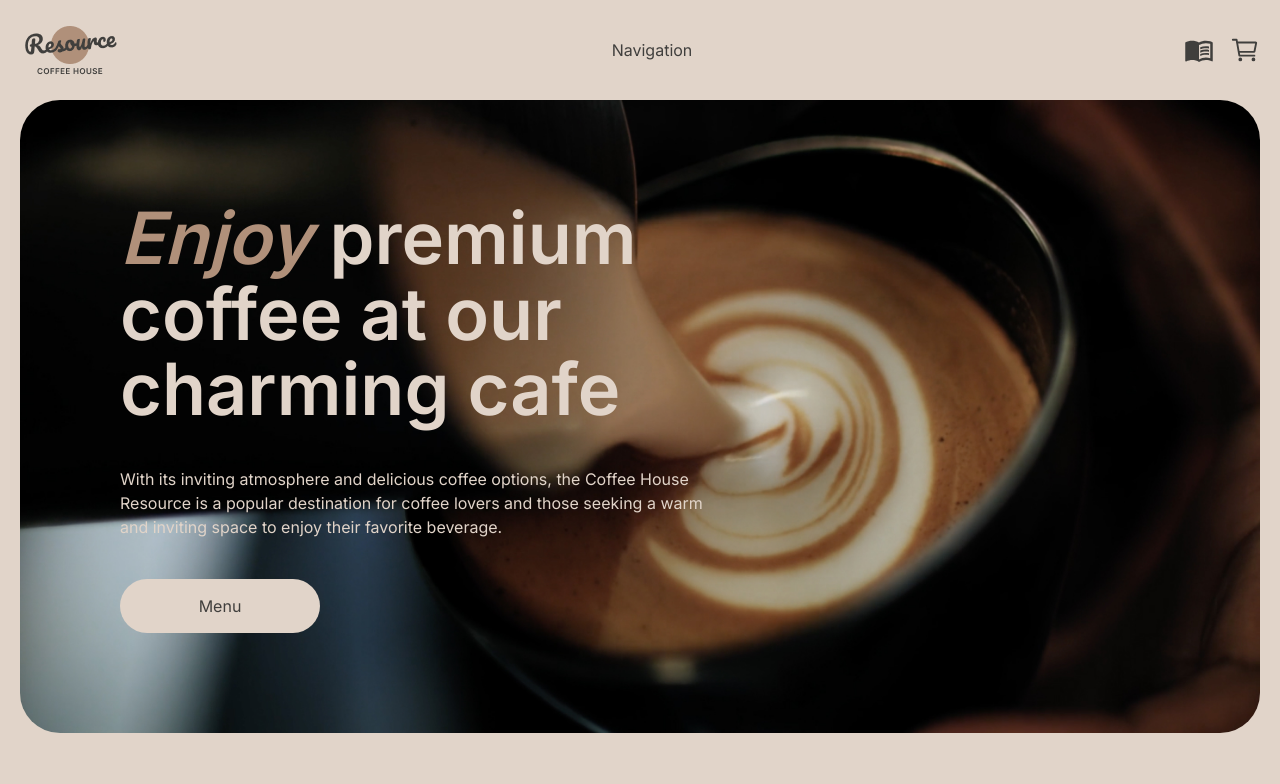
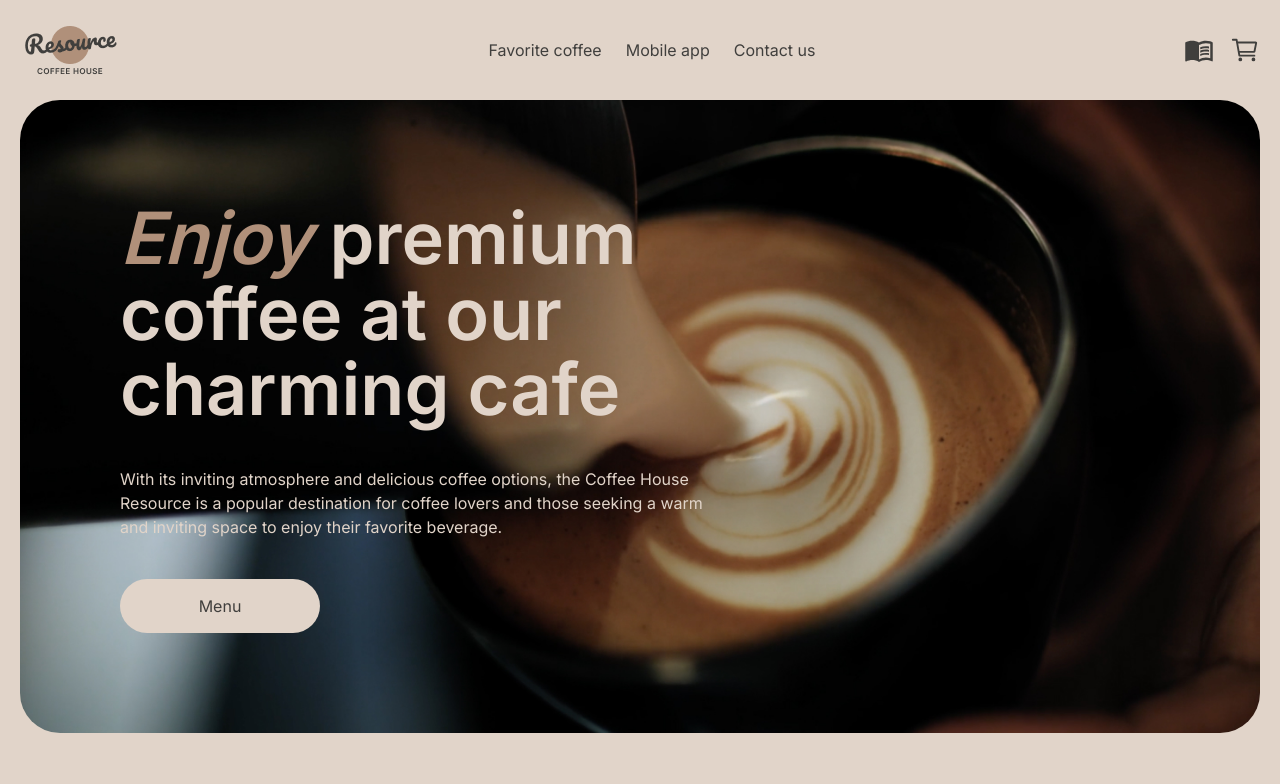
Before and after one commit to gbogdanova/Coffee-House, a Next.js app: page / in a window 1280 px wide. Shown: the top 784 px of the page. Built offline with nearby package versions, Linux system fonts and the light colour scheme.

Commit message:
feat:add anchor links

```diff
--- a/app/components/HomeApp.tsx
+++ b/app/components/HomeApp.tsx
@@ -5,7 +5,7 @@ import { FaApple, FaGooglePlay } from "react-icons/fa";
 
 export const HomeApp = () => {
   return (
-    <div className="
+    <div id="mobile" className="
     flex
     flex-col md:flex-row
     text-dark
--- a/app/components/HomeSwiper.tsx
+++ b/app/components/HomeSwiper.tsx
@@ -11,7 +11,7 @@ import Image from 'next/image';
 
 export const HomeSwiper = () => {
   return (
-    <div className="text-dark">
+    <div id="favorite" className="text-dark">
       <h2 className="p-[40px] text-center font-heading-2 text-heading-2 md:text-heading-2-md" >Choose your <span className="text-accent italic">favorite</span> coffee</h2>
       <Swiper
         navigation
--- a/app/components/footer/Footer.tsx
+++ b/app/components/footer/Footer.tsx
@@ -7,7 +7,7 @@ import { MdOutlineWatchLater } from "react-icons/md";
 
 export const Footer = () => {
   return (
-    <footer className="
+    <footer id="contact" className="
     mt-[20px]
     p-[40px] lg:p-[100px]
     rounded-[40px]
--- a/app/components/header/Header.tsx
+++ b/app/components/header/Header.tsx
@@ -23,7 +23,16 @@ export const Header = () => {
            height={60}
            />
           </Link>
-          <div className="hidden md:block">Navigation</div>
+          <div className="hidden md:flex gap-6">
+            <Link href="/#favorite" className="underline-center text-link-butt">
+              Favorite coffee
+            </Link>
+            <Link href="/#mobile" className="underline-center text-link-butt">
+              Mobile app
+            </Link><Link href="/#contact" className="underline-center text-link-butt">
+              Contact us
+            </Link>
+          </div>
           <div className="
           flex
           item-center
```
